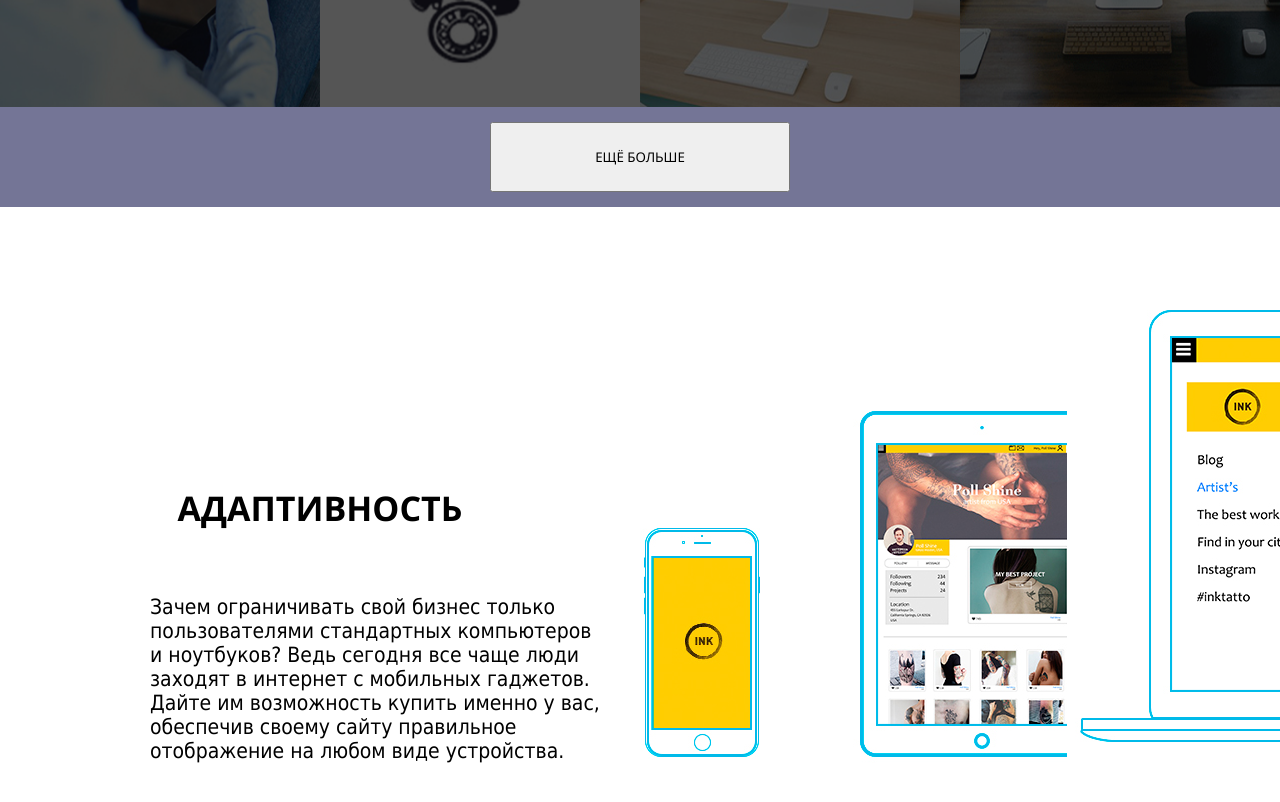
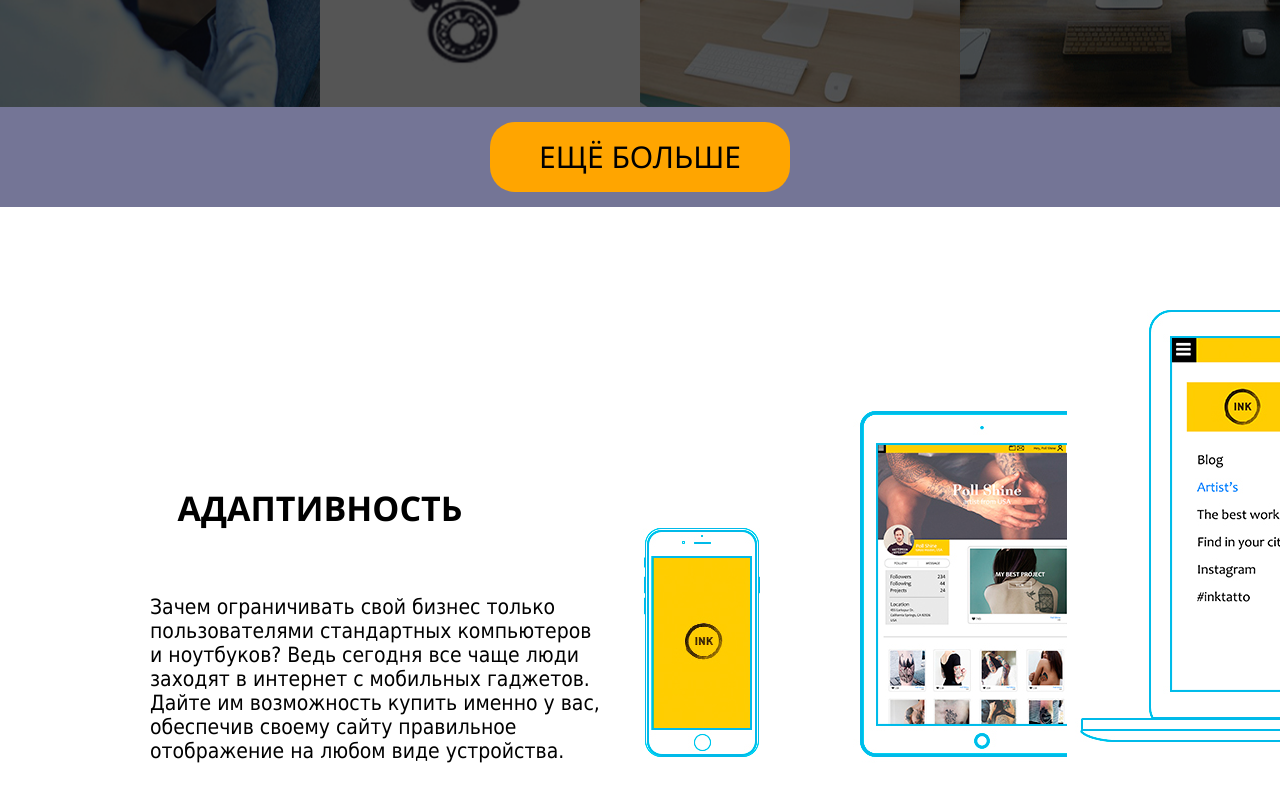
Before and after one commit to zl0ygn0m/freest, a plain HTML site: page index.html in a window 1280 px wide. Shown: the part 4720-5522 px from the top of the page. Drawn offline with nearby package versions, Linux system fonts and the light colour scheme; files whose address does not match are found by name.

Commit message:
Add files via upload

```diff
--- a/css/main.css
+++ b/css/main.css
@@ -719,7 +719,12 @@ bottom: 5vmax;}
 
       width: 300px;
 
-      margin-top: 15px;}
+      margin-top: 15px;
+   background-color: orange;
+   border-radius: 25px;
+font-size: 30px;
+border: 0;
+font-family: 'Segoe UI', Tahoma, Geneva, Verdana, sans-serif}
 
 
       .adapt{
```
